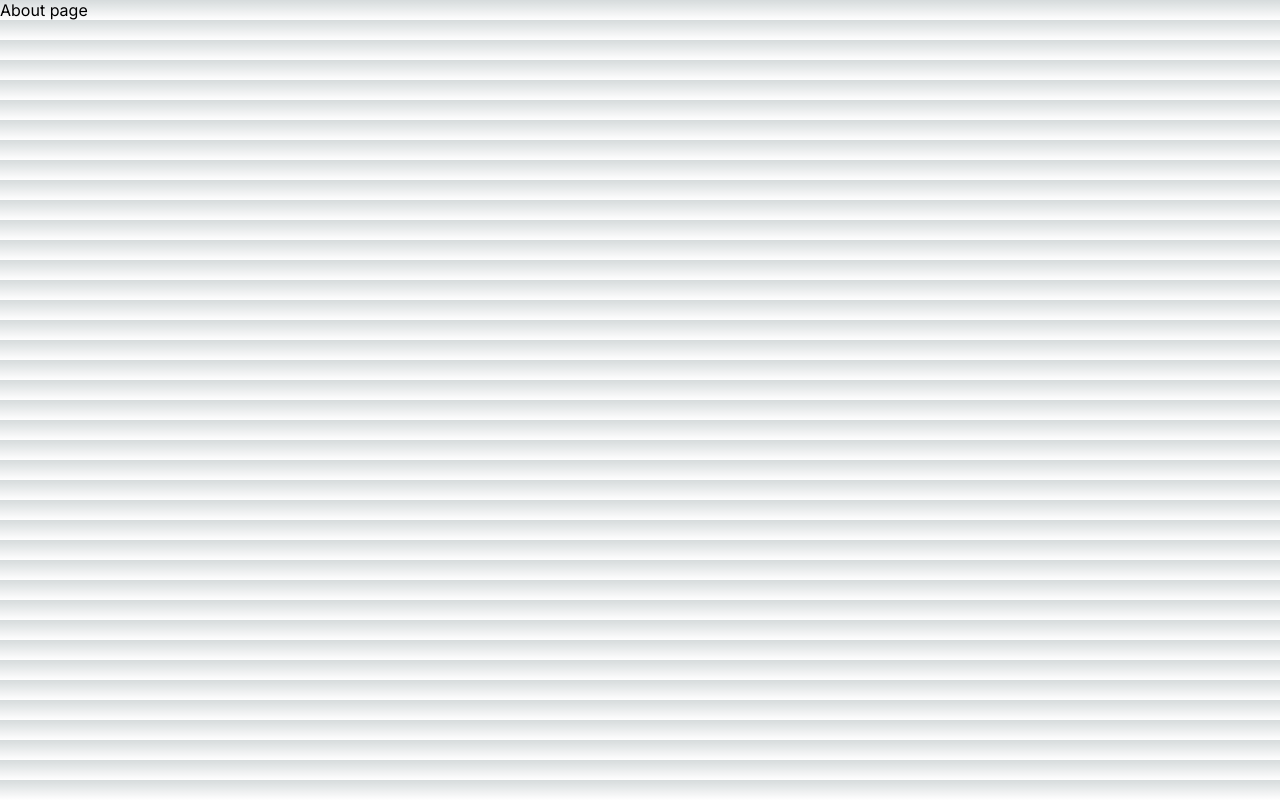
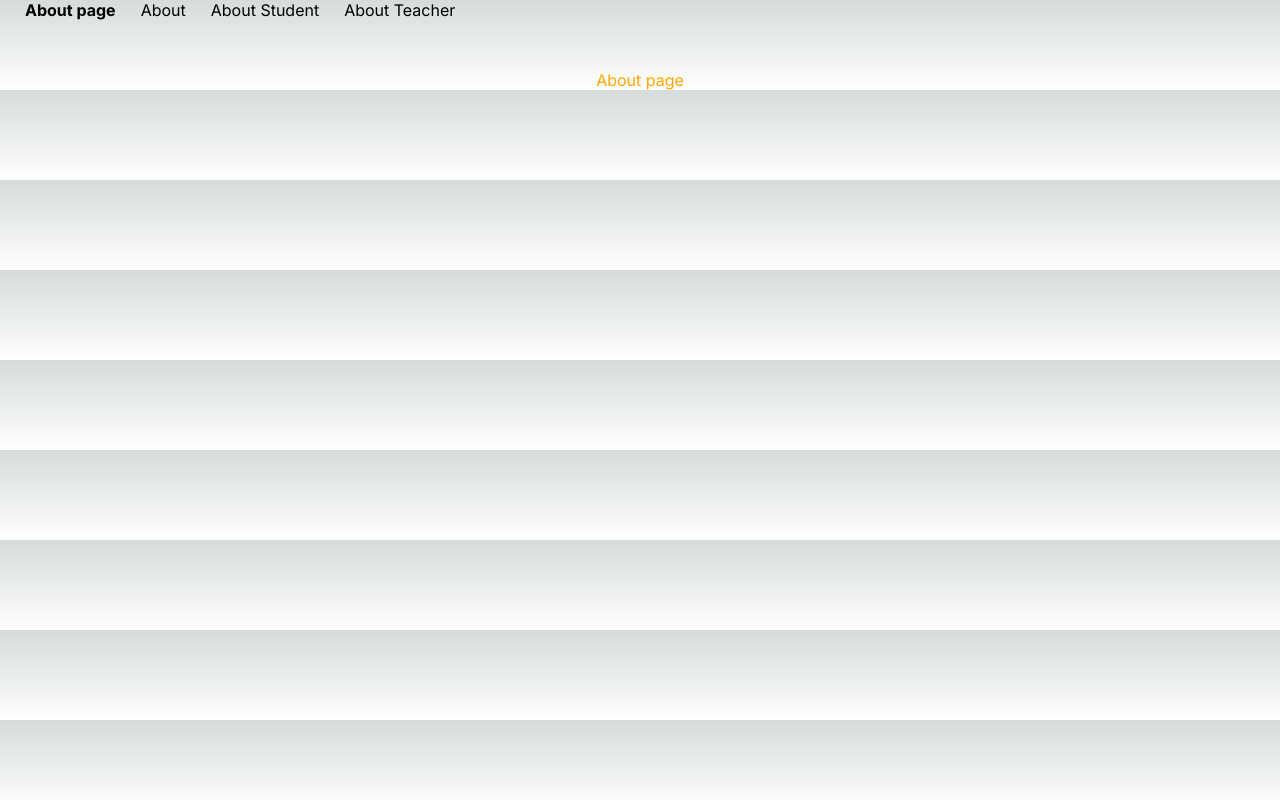
Before and after one commit to jdx-code/nextjs-tut, a Next.js app: page /about in a window 1280 px wide. Built offline with nearby package versions, Linux system fonts and the light colour scheme.

Commit message:
Common layouts in NextJS

```diff
--- /dev/null
+++ b/src/app/about/about.css
@@ -0,0 +1,18 @@
+.about-menu{
+    display: flex;
+}
+.about-menu li{
+    margin-left: 25px;
+    list-style-type: none;
+}
+.about-menu li a{
+    text-decoration: none;
+}
+.about-menu h4{
+    margin: 0;
+}
+.heading{
+    color: orange;
+    text-align: center;
+    margin-top: 50px;
+}
--- a/src/app/about/aboutStudent/page.js
+++ b/src/app/about/aboutStudent/page.js
@@ -1,6 +1,6 @@
 const AboutStudent = () => {
     return (
-        <div>About Student Page..</div>
+        <div className="heading">About Student Page..</div>
     )
 }
 
--- /dev/null
+++ b/src/app/about/layout.js
@@ -0,0 +1,24 @@
+import Link from "next/link";
+import './about.css'
+
+export default function Layout({children}) {
+    return (
+        <div>
+            <ul className="about-menu">
+                <li>
+                    <h4>About page</h4>
+                </li>
+                <li>
+                    <Link href="/about">About</Link>
+                </li>
+                <li>
+                    <Link href="/about/aboutStudent">About Student</Link>
+                </li>
+                <li>
+                    <Link href="/about/aboutTeacher">About Teacher</Link>
+                </li>
+            </ul>
+            {children}
+        </div>
+    )
+}
--- a/src/app/about/page.js
+++ b/src/app/about/page.js
@@ -1,6 +1,6 @@
 const About = () => {
     return (
-        <div>About page</div>
+        <div className="heading">About page</div>
     )
 }
 
--- a/src/app/page.js
+++ b/src/app/page.js
@@ -52,9 +52,11 @@ export default function Home() {
       {/* Example of Nested routes */}
       <h3>Example of Nested routes using Link</h3>
       <Link href="/about/aboutStudent">About Student page link</Link>
+      <Link href="/about/aboutTeacher">About Teacher page link</Link>
 
       <h3>Example of Nested routes using navigation</h3>
       <button onClick={()=>router.push('/about/aboutStudent')}> About Student page button</button>
+      <button onClick={()=>router.push('/about/aboutTeacher')}> About Teacher page button</button>
 
     </main>
   )
```
Also changed, not shown: src/app/about/aboutTeacher/page.js (added, +7 -0 lines).
